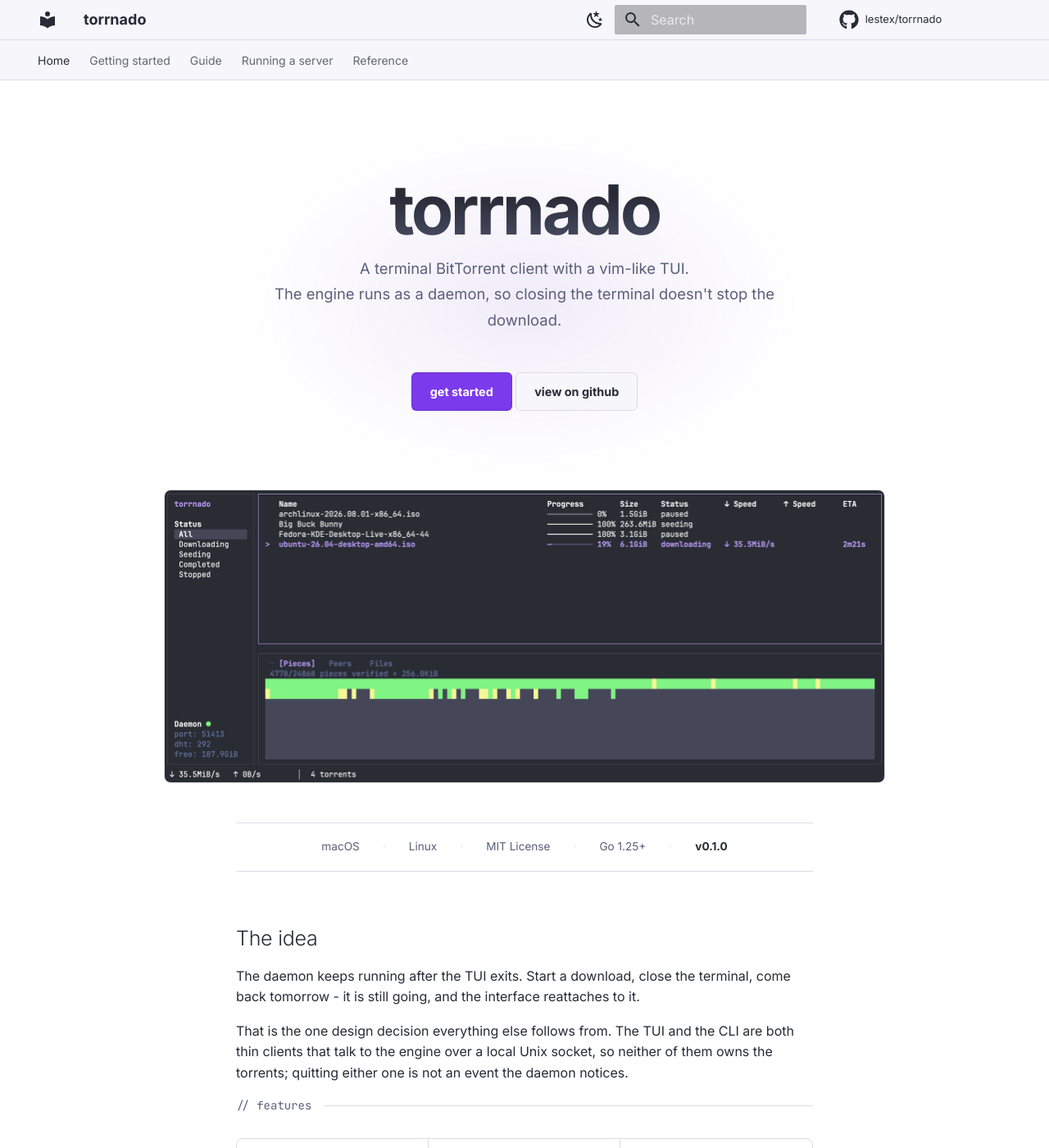
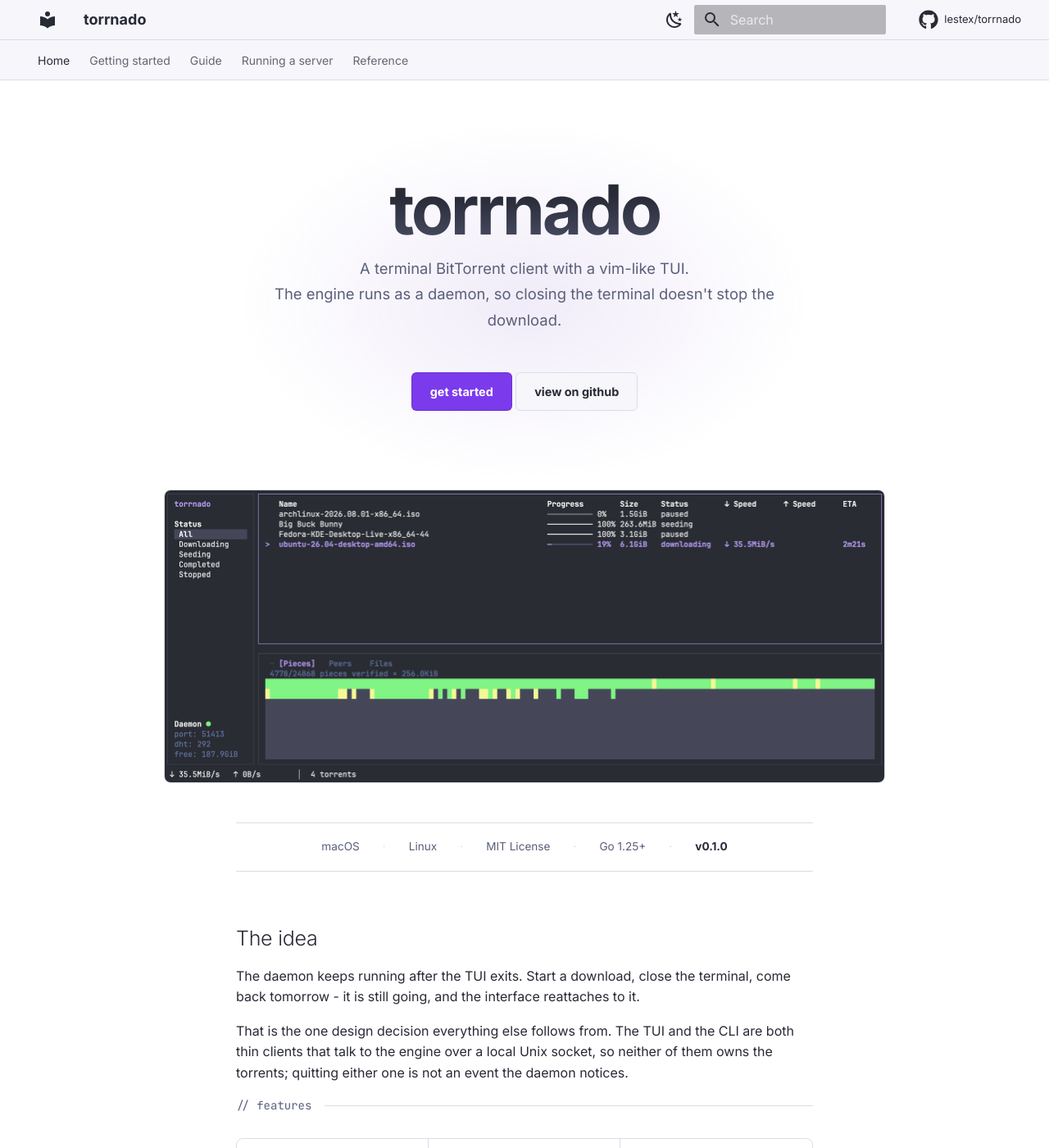
Before and after one commit to lestex/torrnado, an MkDocs documentation site: the page built from docs/index.md, in a window 1280 px wide and 1400 px high. Shown: the whole window at 82% size. Built offline with MkDocs 1.6.1 and Material for MkDocs 9.7.7, drawn with Linux system fonts in a browser that asks for light colours; comment, search, counter and statistics services are not loaded.

Commit message:
docs: the header repo block sizes to the repo name
Material fixes that block at 11.7rem whatever is in it. "lestex/torrnado"
measures 169px, so 112px of the box was empty and the name sat that far
short of the header's right edge -- left-aligned inside a box wider than
its contents, which reads as the whole thing being misplaced rather than
merely padded.

Sized to its contents instead. The name now ends where the header ends,
and a longer or shorter repo name moves the left edge: measured at 174px
for this repo and 423px for a 45-character name, in both cases finishing
the same 5px from the edge, which is Material's own padding.

max-width goes with it on both the block and the name inside. Dropping it
only on the block left the name capped at 100% of a box that now sizes to
the name, which is circular -- it came out ellipsised. The block only
renders above the tablet breakpoint, so there is no narrow-screen case
the cap was protecting.

```diff
--- a/docs/stylesheets/torrnado.css
+++ b/docs/stylesheets/torrnado.css
@@ -93,6 +93,29 @@
 .md-tabs {
   background-color: var(--tn-canvas-subtle);
   border-bottom: 1px solid var(--tn-border);
+}
+
+/* Material gives the header's repo block a fixed 11.7rem, whatever is in
+ * it. "lestex/torrnado" measures 169px, so about 112px of the block was
+ * empty and the name sat that far short of the header's right edge --
+ * left-aligned inside a box wider than its contents, which reads as the
+ * whole thing being misplaced rather than merely padded.
+ *
+ * Sized to its contents instead, so it ends where the name ends and a
+ * longer or shorter repo name simply moves the left edge. max-width goes
+ * with it, or the fixed value would still cap and ellipsise the name. */
+.md-header__source {
+  width: auto;
+  max-width: none;
+}
+
+/* The name inside is capped at 100% of that block, which once the block
+ * sizes to its contents is circular: the box shrinks to the text, then
+ * clips the text to the box, and "lestex/torrnado" came out ellipsised.
+ * The block is only rendered above Material's tablet breakpoint, so there
+ * is no narrow-screen case for the cap to protect. */
+.md-source__repository {
+  max-width: none;
 }
 
 [data-md-color-scheme="slate"] .md-typeset code,
```
